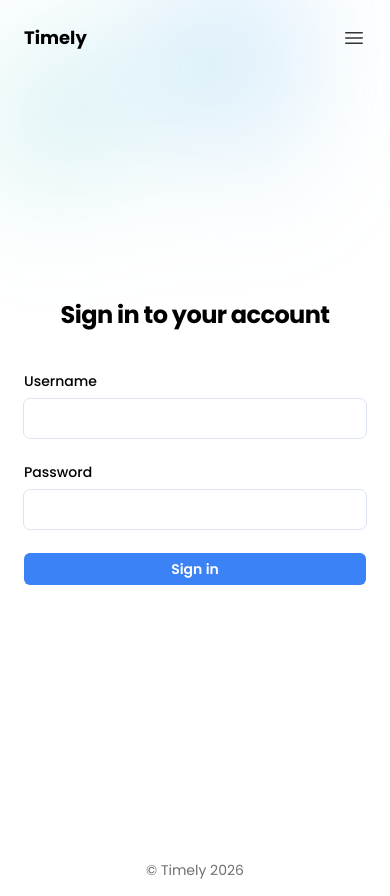
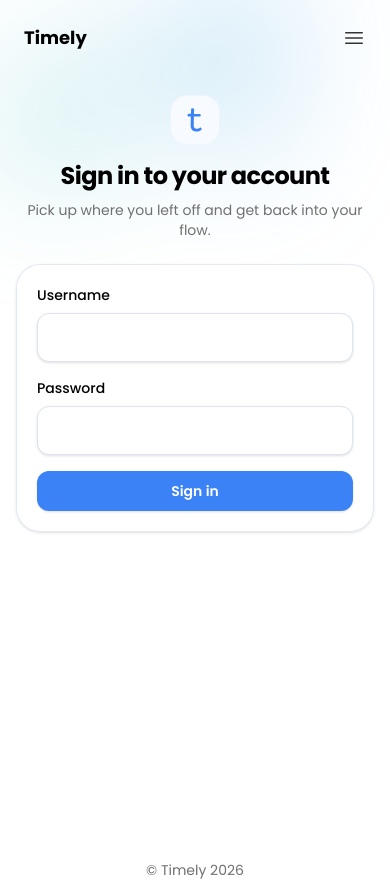
Before and after one commit to yale210/timely, a React (Vite) app in the folder frontend/: page /login in a window 390 px wide. Built offline with nearby package versions, Linux system fonts and the light colour scheme; a web font is replaced by a local one.

Commit message:
chore: style login and signup form

```diff
--- a/frontend/src/components/auth/LoginForm.tsx
+++ b/frontend/src/components/auth/LoginForm.tsx
@@ -1,6 +1,7 @@
 import { useState, type FormEvent, type ReactNode } from "react"
 import { authService } from "@/services/authService"
 import { useNavigate } from "react-router-dom"
+import LogoMark from "@/components/ui/LogoMark"
 import { getStoredDefaultLandingPagePath } from "@/utils/userPreferences";
 
 interface LoginFormProps {
@@ -41,20 +42,26 @@ export default function LoginForm({ children }: LoginFormProps ) {
   }
 
   return (
-      <div className="relative isolate flex min-h-screen flex-col justify-center px-6 py-12 lg:px-8">
+      <div className="relative isolate flex min-h-screen flex-col justify-start px-4 pb-12 pt-24 sm:justify-center sm:px-6 sm:py-12 lg:px-8">
         { children }
 
         <div className="relative z-10">
-          <div className="sm:mx-auto sm:w-full sm:max-w-sm">
-            <h2 className="mt-10 text-center text-2xl font-bold tracking-tight text-gray-900">
+          <div className="mx-auto w-full max-w-sm text-center">
+            <div className="mx-auto flex h-12 w-12 items-center justify-center rounded-2xl bg-indigo-50 ring-1 ring-indigo-100 sm:hidden">
+              <LogoMark className="h-6 w-6" />
+            </div>
+            <h2 className="mt-4 text-2xl font-bold tracking-tight text-gray-900 sm:mt-10">
               Sign in to your account
             </h2>
+            <p className="mt-2 text-sm text-gray-500">
+              Pick up where you left off and get back into your flow.
+            </p>
           </div>
 
-          <div className="mt-10 sm:mx-auto sm:w-full sm:max-w-sm">
-            <form onSubmit={login} className="space-y-6">
+          <div className="mx-auto mt-6 w-full max-w-sm rounded-3xl border border-gray-200/80 bg-white/95 p-5 shadow-sm backdrop-blur-sm sm:mt-10 sm:border-0 sm:bg-transparent sm:p-0 sm:shadow-none sm:backdrop-blur-none">
+            <form onSubmit={login} className="space-y-4 sm:space-y-6">
               {error && (
-                <div className="rounded-md bg-red-50 p-3 text-sm text-red-700">
+                <div className="rounded-xl bg-red-50 p-3 text-sm text-red-700">
                   {error}
                 </div>
               )}
@@ -68,7 +75,7 @@ export default function LoginForm({ children }: LoginFormProps ) {
                     required
                     value={username}
                     onChange={(e) => setUsername(e.target.value)}
-                    className="block w-full rounded-md bg-white px-3 py-1.5 text-gray-900 outline outline-gray-300 focus:outline-2 focus:outline-indigo-600"
+                    className="block w-full rounded-xl border border-gray-200 bg-white px-3 py-2.5 text-gray-900 shadow-sm outline-none focus:border-indigo-500 focus:ring-4 focus:ring-indigo-100"
                   />
                 </div>
               </div>
@@ -82,7 +89,7 @@ export default function LoginForm({ children }: LoginFormProps ) {
                     required
                     value={password}
                     onChange={(e) => setPassword(e.target.value)}
-                    className="block w-full rounded-md bg-white px-3 py-1.5 text-gray-900 outline outline-gray-300 focus:outline-2 focus:outline-indigo-600"
+                    className="block w-full rounded-xl border border-gray-200 bg-white px-3 py-2.5 text-gray-900 shadow-sm outline-none focus:border-indigo-500 focus:ring-4 focus:ring-indigo-100"
                   />
                 </div>
               </div>
@@ -91,7 +98,7 @@ export default function LoginForm({ children }: LoginFormProps ) {
                 <button
                   disabled={loading}
                   type="submit"
-                  className="flex w-full justify-center rounded-md bg-indigo-500 px-3 py-1.5 text-sm font-semibold text-white hover:bg-indigo-600 disabled:opacity-60"
+                  className="flex w-full justify-center rounded-xl bg-indigo-500 px-4 py-2.5 text-sm font-semibold text-white shadow-sm hover:bg-indigo-600 disabled:opacity-60"
                 >
                   {loading ? "Signing in..." : "Sign in"}
                 </button>
--- a/frontend/src/components/auth/SignupForm.tsx
+++ b/frontend/src/components/auth/SignupForm.tsx
@@ -1,6 +1,7 @@
 import { useState, type FormEvent, type ReactNode } from "react"
 import { authService } from "@/services/authService"
 import { useNavigate } from "react-router-dom"
+import LogoMark from "@/components/ui/LogoMark"
 
 interface SignupPayload {
   email: string
@@ -114,20 +115,26 @@ export default function SignupForm({ children }: { children?: ReactNode }) {
   }
 
   return (
-      <div className="relative isolate flex min-h-screen flex-col justify-center px-6 py-12 lg:px-8">
+      <div className="relative isolate flex min-h-screen flex-col justify-start px-4 pb-12 pt-24 sm:justify-center sm:px-6 sm:py-12 lg:px-8">
         { children }
 
         <div className="relative z-10">
-          <div className="sm:mx-auto sm:w-full sm:max-w-sm">
-            <h2 className="mt-16 text-center text-2xl font-bold tracking-tight text-gray-900">
+          <div className="mx-auto w-full max-w-sm text-center">
+            <div className="mx-auto flex h-12 w-12 items-center justify-center rounded-2xl bg-indigo-50 ring-1 ring-indigo-100 sm:hidden">
+              <LogoMark className="h-6 w-6" />
+            </div>
+            <h2 className="mt-4 text-2xl font-bold tracking-tight text-gray-900 sm:mt-16">
               Create your account
             </h2>
+            <p className="mt-2 text-sm text-gray-500">
+              Set up your workspace and start planning with Timely.
+            </p>
           </div>
 
-          <div className="mt-6 sm:mx-auto sm:w-full sm:max-w-sm">
-            <form onSubmit={signup} className="space-y-6">
+          <div className="mx-auto mt-6 w-full max-w-sm rounded-3xl border border-gray-200/80 bg-white/95 p-5 shadow-sm backdrop-blur-sm sm:border-0 sm:bg-transparent sm:p-0 sm:shadow-none sm:backdrop-blur-none">
+            <form onSubmit={signup} className="space-y-4 sm:space-y-6">
               {error && (
-                <div className="rounded-md bg-red-50 p-3 text-sm text-red-700 whitespace-pre-line">
+                <div className="rounded-xl bg-red-50 p-3 text-sm text-red-700 whitespace-pre-line">
                   {error}
                 </div>
               )}
@@ -142,7 +149,7 @@ export default function SignupForm({ children }: { children?: ReactNode }) {
                     required
                     value={name}
                     onChange={(e) => setName(e.target.value)}
-                    className="block w-full rounded-md bg-white px-3 py-1.5 text-gray-900 outline outline-gray-300 focus:outline-2 focus:outline-indigo-600"
+                    className="block w-full rounded-xl border border-gray-200 bg-white px-3 py-2 text-gray-900 shadow-sm outline-none focus:border-indigo-500 focus:ring-4 focus:ring-indigo-100"
                   />
                 </div>
               </div>
@@ -156,7 +163,7 @@ export default function SignupForm({ children }: { children?: ReactNode }) {
                     required
                     value={username}
                     onChange={(e) => setUsername(e.target.value)}
-                    className="block w-full rounded-md bg-white px-3 py-1.5 text-gray-900 outline outline-gray-300 focus:outline-2 focus:outline-indigo-600"
+                    className="block w-full rounded-xl border border-gray-200 bg-white px-3 py-2 text-gray-900 shadow-sm outline-none focus:border-indigo-500 focus:ring-4 focus:ring-indigo-100"
                   />
                 </div>
               </div>
@@ -170,7 +177,7 @@ export default function SignupForm({ children }: { children?: ReactNode }) {
                     required
                     value={email}
                     onChange={(e) => setEmail(e.target.value)}
-                    className="block w-full rounded-md bg-white px-3 py-1.5 text-gray-900 outline outline-gray-300 focus:outline-2 focus:outline-indigo-600"
+                    className="block w-full rounded-xl border border-gray-200 bg-white px-3 py-2 text-gray-900 shadow-sm outline-none focus:border-indigo-500 focus:ring-4 focus:ring-indigo-100"
                   />
                 </div>
               </div>
@@ -184,7 +191,7 @@ export default function SignupForm({ children }: { children?: ReactNode }) {
                     required
                     value={password}
                     onChange={(e) => setPassword(e.target.value)}
-                    className="block w-full rounded-md bg-white px-3 py-1.5 text-gray-900 outline outline-gray-300 focus:outline-2 focus:outline-indigo-600"
+                    className="block w-full rounded-xl border border-gray-200 bg-white px-3 py-2 text-gray-900 shadow-sm outline-none focus:border-indigo-500 focus:ring-4 focus:ring-indigo-100"
                   />
                 </div>
               </div>
@@ -200,7 +207,7 @@ export default function SignupForm({ children }: { children?: ReactNode }) {
                     required
                     value={confirmPassword}
                     onChange={(e) => setConfirmPassword(e.target.value)}
-                    className="block w-full rounded-md bg-white px-3 py-1.5 text-gray-900 outline outline-gray-300 focus:outline-2 focus:outline-indigo-600"
+                    className="block w-full rounded-xl border border-gray-200 bg-white px-3 py-2 text-gray-900 shadow-sm outline-none focus:border-indigo-500 focus:ring-4 focus:ring-indigo-100"
                   />
                 </div>
               </div>
@@ -209,7 +216,7 @@ export default function SignupForm({ children }: { children?: ReactNode }) {
                 <button
                   disabled={loading}
                   type="submit"
-                  className="flex w-full justify-center rounded-md bg-indigo-500 px-3 py-1.5 text-sm font-semibold text-white hover:bg-indigo-600 disabled:opacity-60"
+                  className="flex w-full justify-center rounded-xl bg-indigo-500 px-4 py-2.5 text-sm font-semibold text-white shadow-sm hover:bg-indigo-600 disabled:opacity-60"
                 >
                   {loading ? "Signing up..." : "Sign up"}
                 </button>
```
